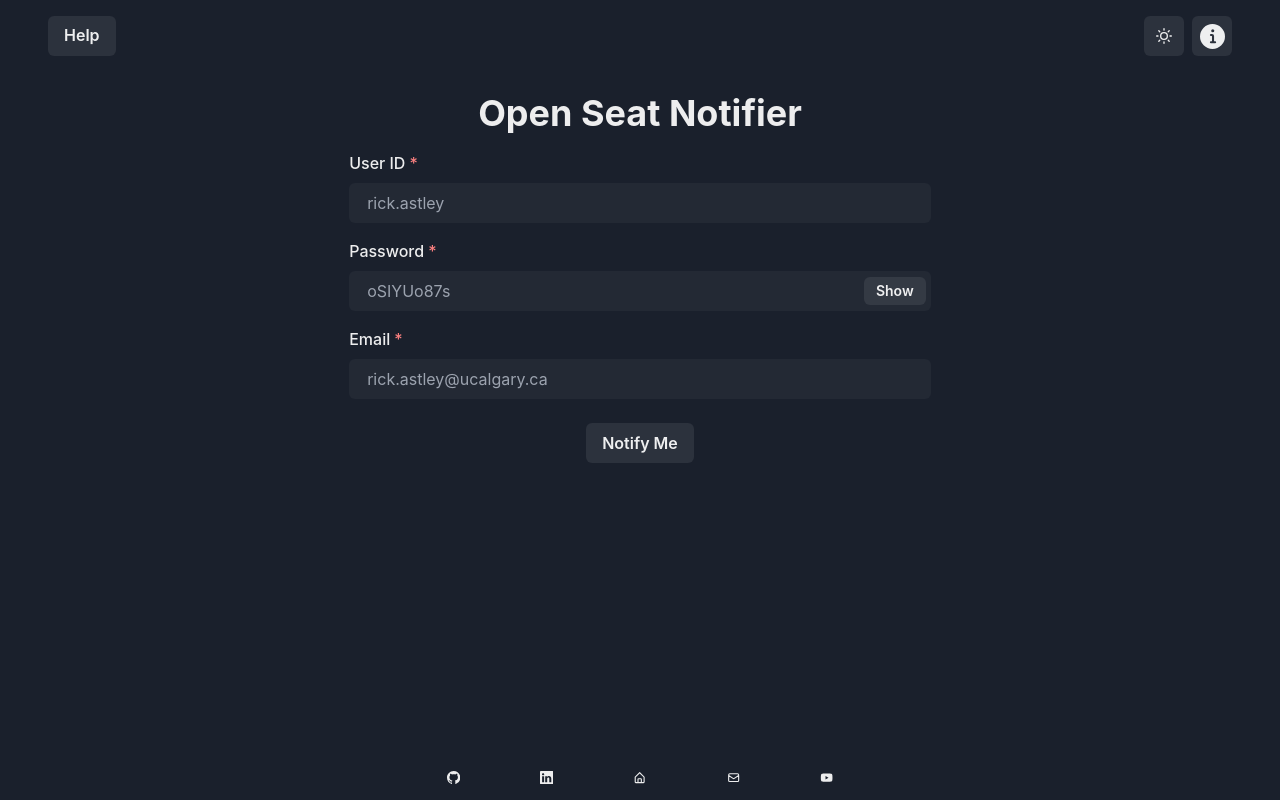
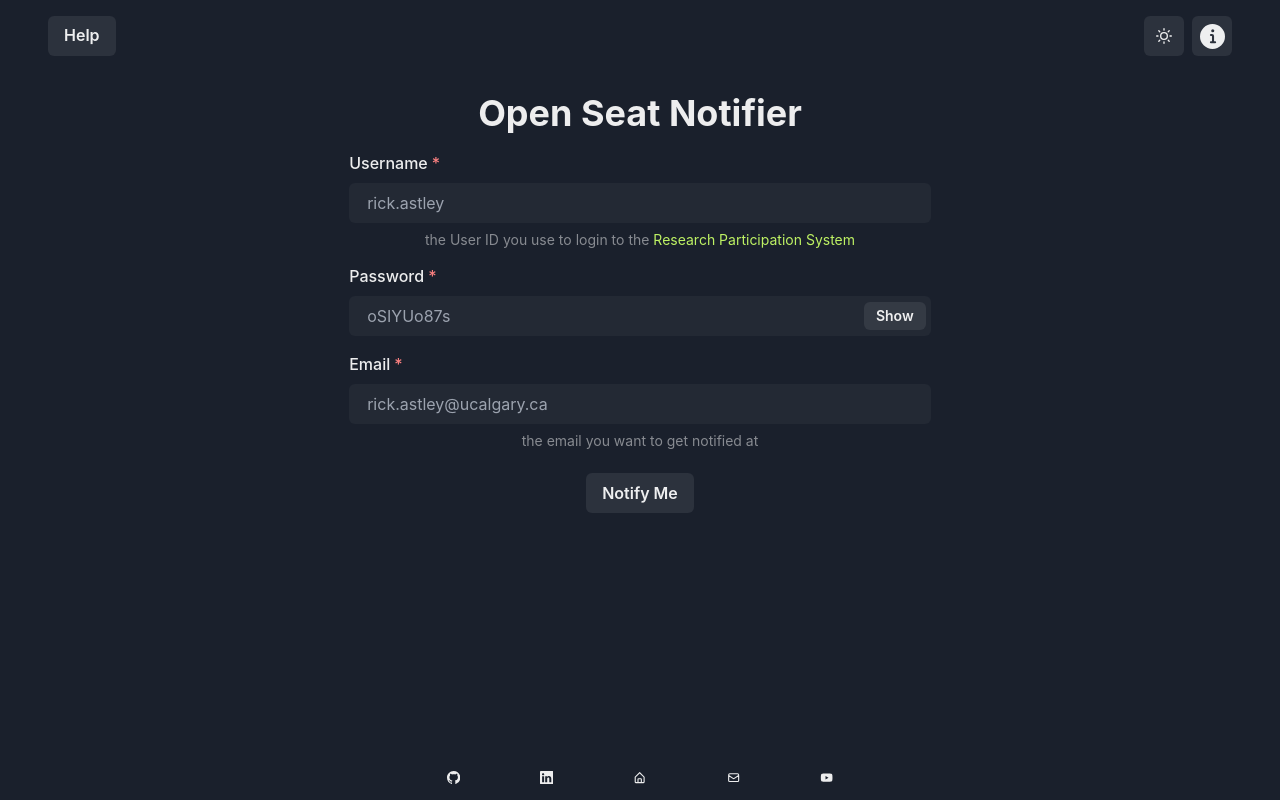
Before and after one commit to psycho-baller/open-seat-notifier, a Next.js app in the folder next-js/: page / in a window 1280 px wide. Built offline with nearby package versions, Linux system fonts and the light colour scheme.

Commit message:
added helper text for contact form

```diff
--- a/next-js/components/contactForm.tsx
+++ b/next-js/components/contactForm.tsx
@@ -8,6 +8,7 @@
   InputRightElement,
   InputGroup,
   Spinner,
+  FormHelperText,
 } from "@chakra-ui/react";
 import { useToast } from "@chakra-ui/react";
 import { motion } from "framer-motion";
@@ -94,7 +95,7 @@
 
       <form onSubmit={formik.handleSubmit}>
         <FormControl isRequired py={2}>
-          <FormLabel htmlFor="username">User ID</FormLabel>
+          <FormLabel htmlFor="username">Username</FormLabel>
           <Input
             placeholder="rick.astley"
             focusBorderColor="green.300"
@@ -105,6 +106,18 @@
             onChange={formik.handleChange}
             value={formik.values.username}
           />
+          <FormHelperText>
+            the User ID you use to login to the
+            <a
+              className={`text-lime-300 hover:text-orange-300`}
+              href="https://ucalgary.sona-systems.com/"
+              target="_blank"
+              rel="noopener noreferrer"
+            >
+              {" "}
+              Research Participation System
+            </a>
+          </FormHelperText>
         </FormControl>
         <FormControl isRequired py={2}>
           <FormLabel htmlFor="password">Password</FormLabel>
@@ -119,6 +132,7 @@
               onChange={formik.handleChange}
               value={formik.values.password}
             />
+
             <InputRightElement width="4.5rem">
               <Button h="1.75rem" size="sm" onClick={handleClick}>
                 {show ? "Hide" : "Show"}
@@ -126,6 +140,7 @@
             </InputRightElement>
           </InputGroup>
         </FormControl>
+
         <FormControl isRequired py={2}>
           <FormLabel htmlFor="email">Email</FormLabel>
           <Input
@@ -138,6 +153,7 @@
             onChange={formik.handleChange}
             value={formik.values.email}
           />
+          <FormHelperText>the email you want to get notified at</FormHelperText>
         </FormControl>
         <div className="flex justify-center">
           <Button
```
